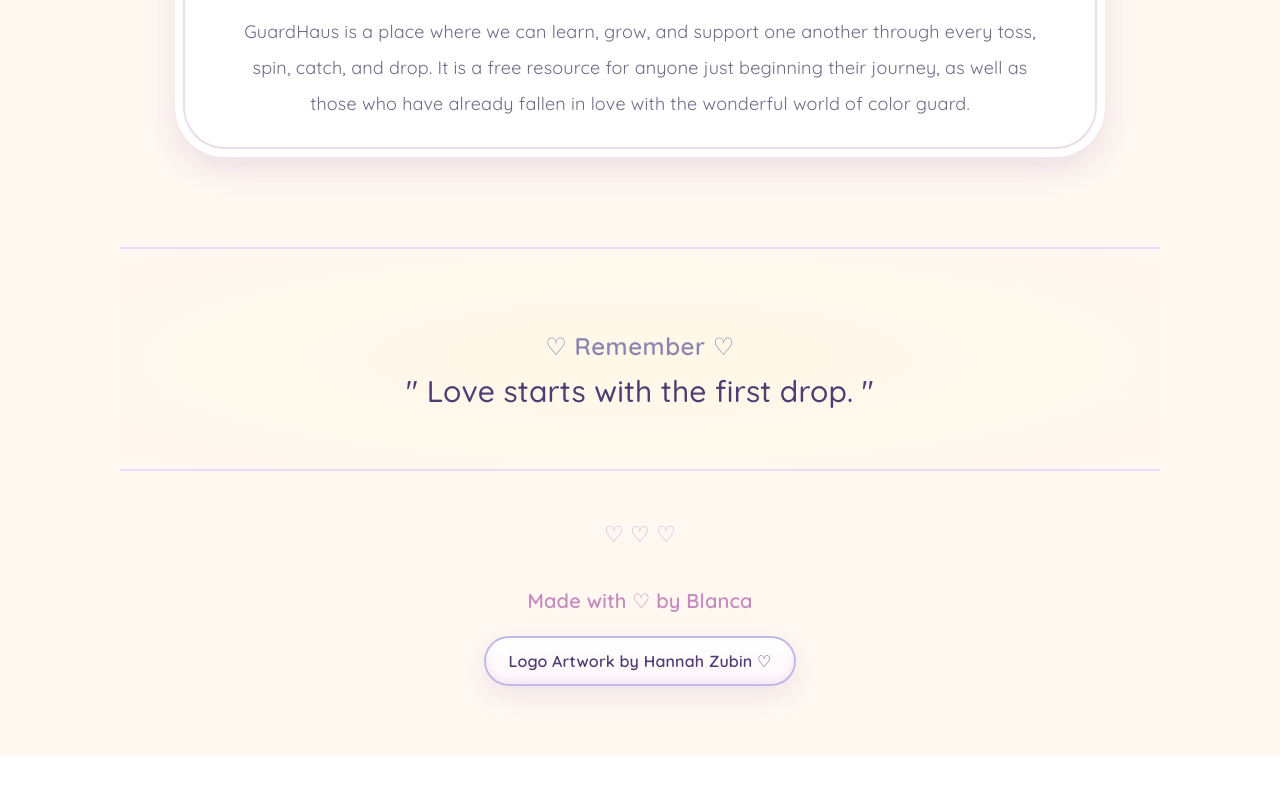
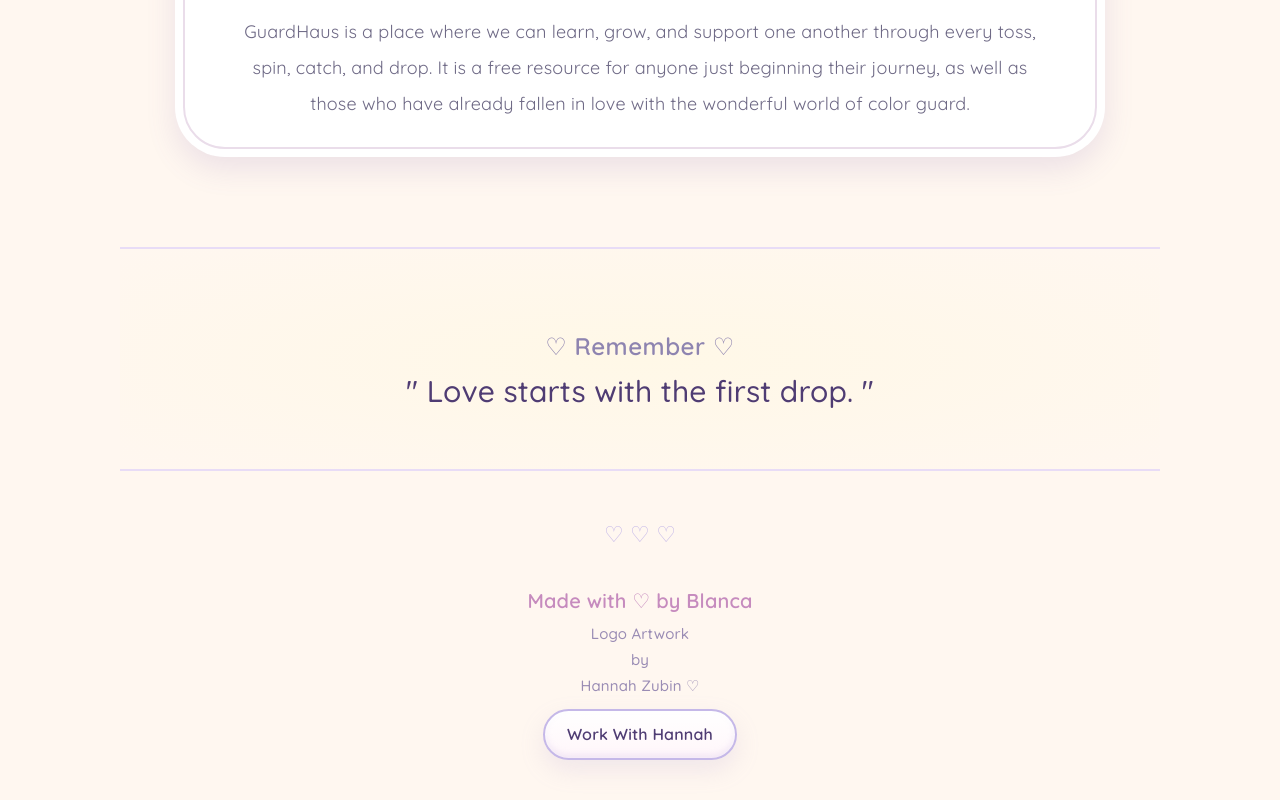
Before and after one commit to Najieli/guardhaus.github.io, a React (Vite) app: page / in a window 1280 px wide. Shown: the part 2142-2942 px from the top of the page. Before the commit the page ends 2898 px from the top, so only its background shows below. Built offline with nearby package versions, Linux system fonts and the light colour scheme; a web font is replaced by a local one.

Commit message:
Hannah button update

```diff
--- a/src/App.css
+++ b/src/App.css
@@ -586,7 +586,7 @@ footer {
 
   padding-top: 20px;
 
-  padding-bottom: 40px;
+  padding-bottom: 20px;
 
 }
 
@@ -813,5 +813,5 @@ background:
 
 
   line-height: 1.4;
-  margin-bottom: 2%;
+  margin-bottom: 6px;
 }
--- a/src/App.jsx
+++ b/src/App.jsx
@@ -408,9 +408,17 @@ function App() {
     Made with ♡ by Blanca
   </p>
 
-    <a href="#" className="footer-credit-button">
-  Logo Artwork by Hannah Zubin ♡
-</a>
+  <p className="footer-credit">
+  Logo Artwork
+  <br/>
+   by
+   <br/>
+   Hannah Zubin ♡
+</p>
+
+<p className="footer-credit-button">
+  Work With Hannah
+  </p>
 
 
 </footer>
```
